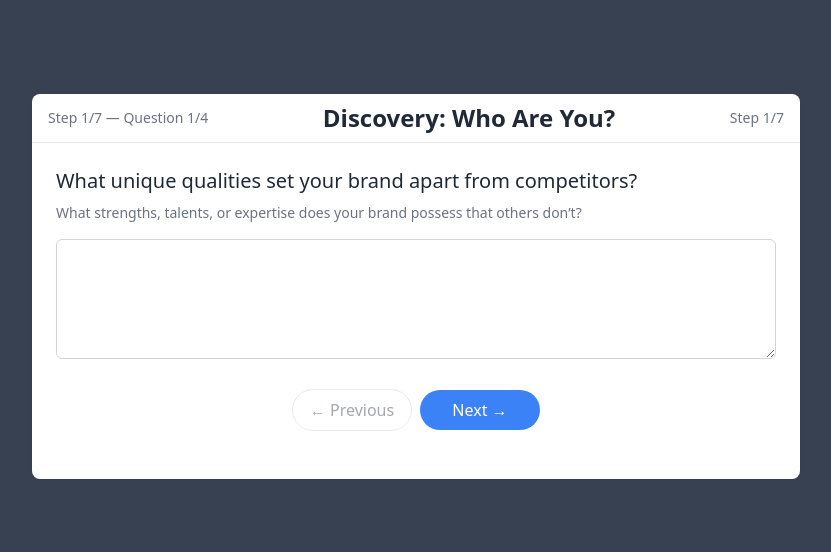
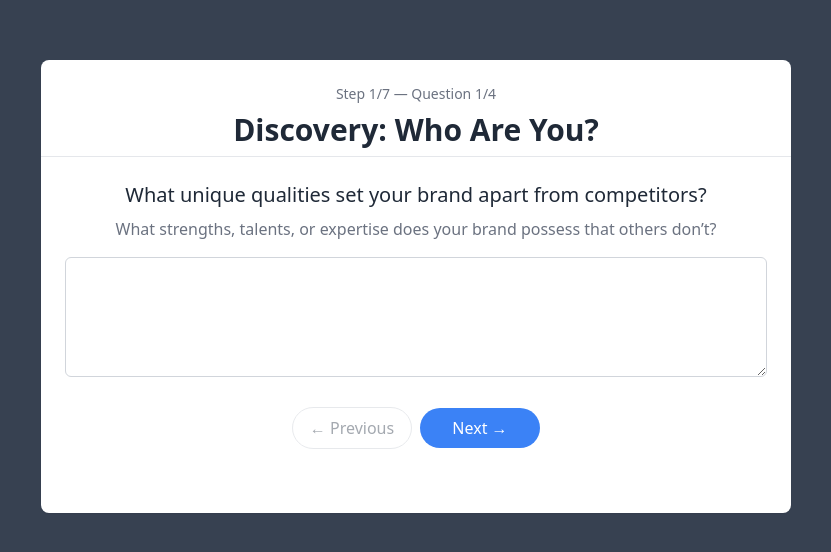
Before and after one commit to beingsie/brand-builder, a plain HTML site: page index.html in a window 1280 px wide. Shown: the part 114-666 px from the top of the page, without its empty margins (224-1055 px from the left). Drawn offline with nearby package versions, Linux system fonts and the light colour scheme.

Commit message:
chore: update styling to accomodate recent changes

```diff
--- a/index.html
+++ b/index.html
@@ -10,9 +10,11 @@
   <body
     class="bg-gray-700 text-gray-900 min-h-screen flex items-center justify-center p-4"
   >
-    <div class="card max-w-3xl w-full mx-auto bg-white rounded-lg shadow-sm">
+    <div
+      class="card py-4 w-full max-w-[750px] mx-auto bg-white rounded-lg shadow-sm"
+    >
       <div
-        class="card-header px-4 p-2 flex items-center justify-between border-b border-gray-200"
+        class="card-header px-4 p-2 flex flex-col gap-2 items-center justify-between border-b border-gray-200"
       >
         <div class="indicator-container text-sm text-gray-500">
           <span class="step-indicator" id="stepIndicator">Step 1/7</span>
@@ -22,21 +24,24 @@
           >
         </div>
         <h1
-          class="card-title text-2xl font-semibold text-gray-800"
+          class="card-title text-3xl font-semibold text-gray-800"
           id="stepTitle"
         >
-          Discovery — Who Are You?
+          Discovery: Who Are You?
         </h1>
-        <span class="step-indicator text-sm text-gray-500" id="stepIndicator"
-          >Step 1/7</span
-        >
       </div>
       <div class="card-content p-6">
         <div id="questionContainer" class="question-container mb-6">
-          <h3 class="question text-xl mb-2 text-gray-800" id="currentQuestion">
+          <h3
+            class="question text-xl mb-2 text-gray-800 text-center"
+            id="currentQuestion"
+          >
             What's your brand's superpower?
           </h3>
-          <p class="hint text-sm text-gray-500 mb-4" id="currentHint">
+          <p
+            class="hint text-md text-gray-500 mb-4 text-center"
+            id="currentHint"
+          >
             What makes your brand special and unique?
           </p>
           <textarea
```
